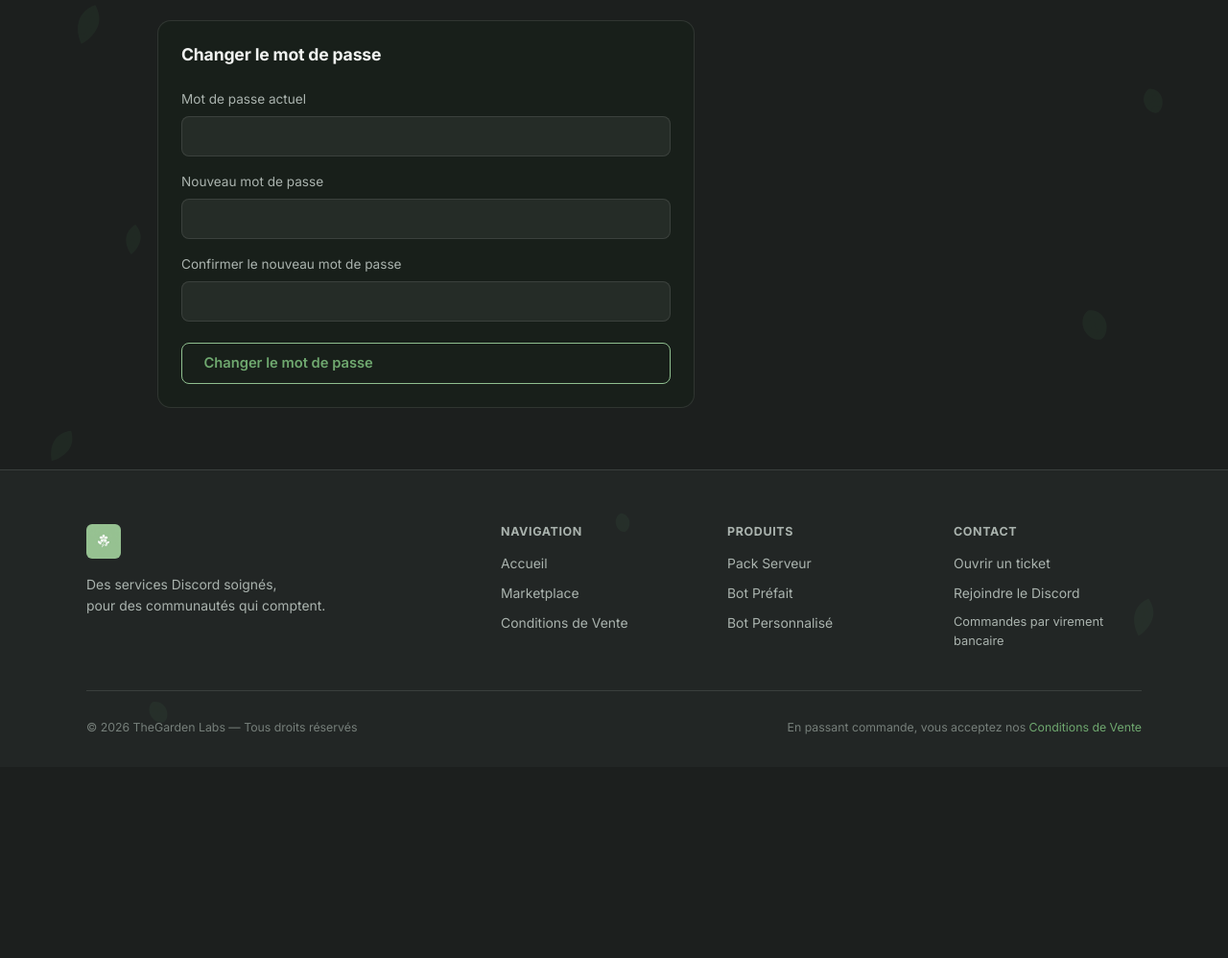
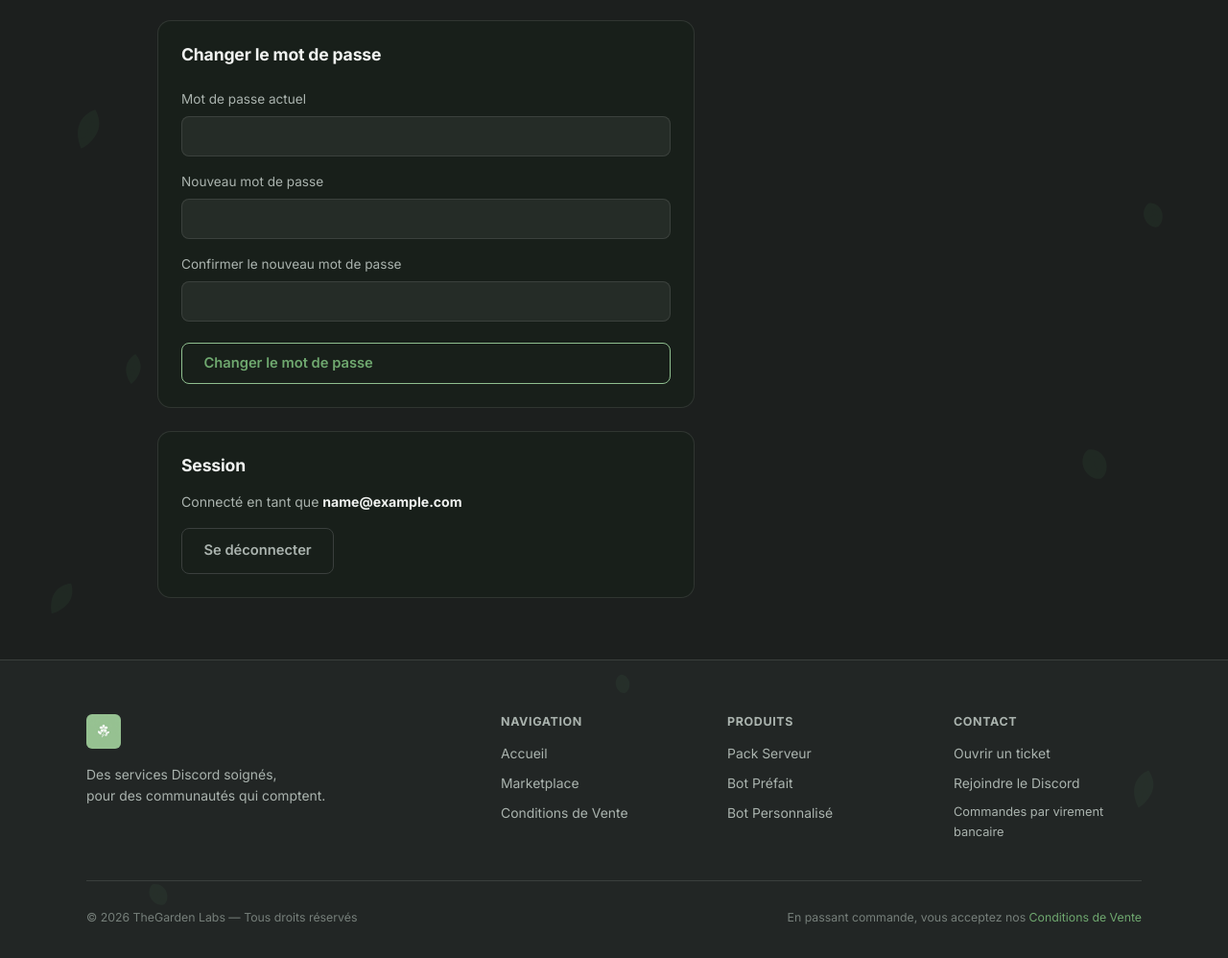
Before and after one commit to SpectraSolar0/thegardenlabs, a Flask app: page /account/settings in a window 1280 px wide. Shown: the part 1003-2001 px from the top of the page at 96% size. Before the commit the page ends 1768 px from the top, so only its background shows below. Run offline with Flask 3, Linux system fonts and the light colour scheme; the visitor is signed in with stand-in values (Sample User, id 1); data comes from the database, SQL or seed files in the repository.

Commit message:
Add logout section to account settings page

```diff
--- a/templates/account_settings.html
+++ b/templates/account_settings.html
@@ -69,6 +69,17 @@
             </form>
         </div>
 
+        <!-- Déconnexion -->
+        <div class="dashboard-block">
+            <div class="dashboard-block__header"><h2>Session</h2></div>
+            <p style="font-size:0.88rem;color:var(--acc-text-muted);margin-bottom:1rem;">
+                Connecté en tant que <strong style="color:var(--acc-text);">{{ user.email }}</strong>
+            </p>
+            <a href="{{ url_for('logout') }}" class="btn btn--ghost btn--danger">
+                Se déconnecter
+            </a>
+        </div>
+
     </div>
 </section>
 {% endblock %}
```
